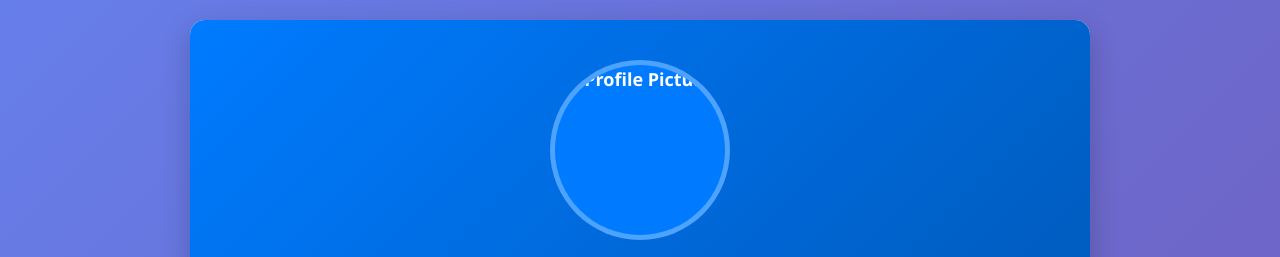
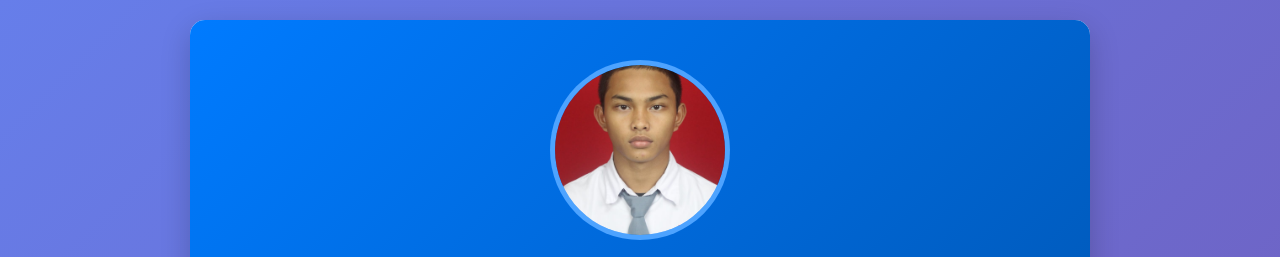
Before and after one commit to Cikohh/CV-ClearestaRafaFilia, a plain HTML site: page portfolio.html in a window 1280 px wide. Shown: the top 257 px of the page. Drawn offline with Linux system fonts and the light colour scheme.

Commit message:
portfolio.html

```diff
--- a/portfolio.html
+++ b/portfolio.html
@@ -10,7 +10,7 @@
     <div class="container">
         <header>
             <div class="profile">
-                <img src="images for later/profilepic.jpg" alt="Profile Picture" class="profile-pic">
+                <img src="profilepic.jpg" alt="Profile Picture" class="profile-pic">
                 <div class="profile-info">
                     <h1>Clearesta Rafa Filia</h1>
                     <p class="rotating-text">3D ARTIST</p>
```
